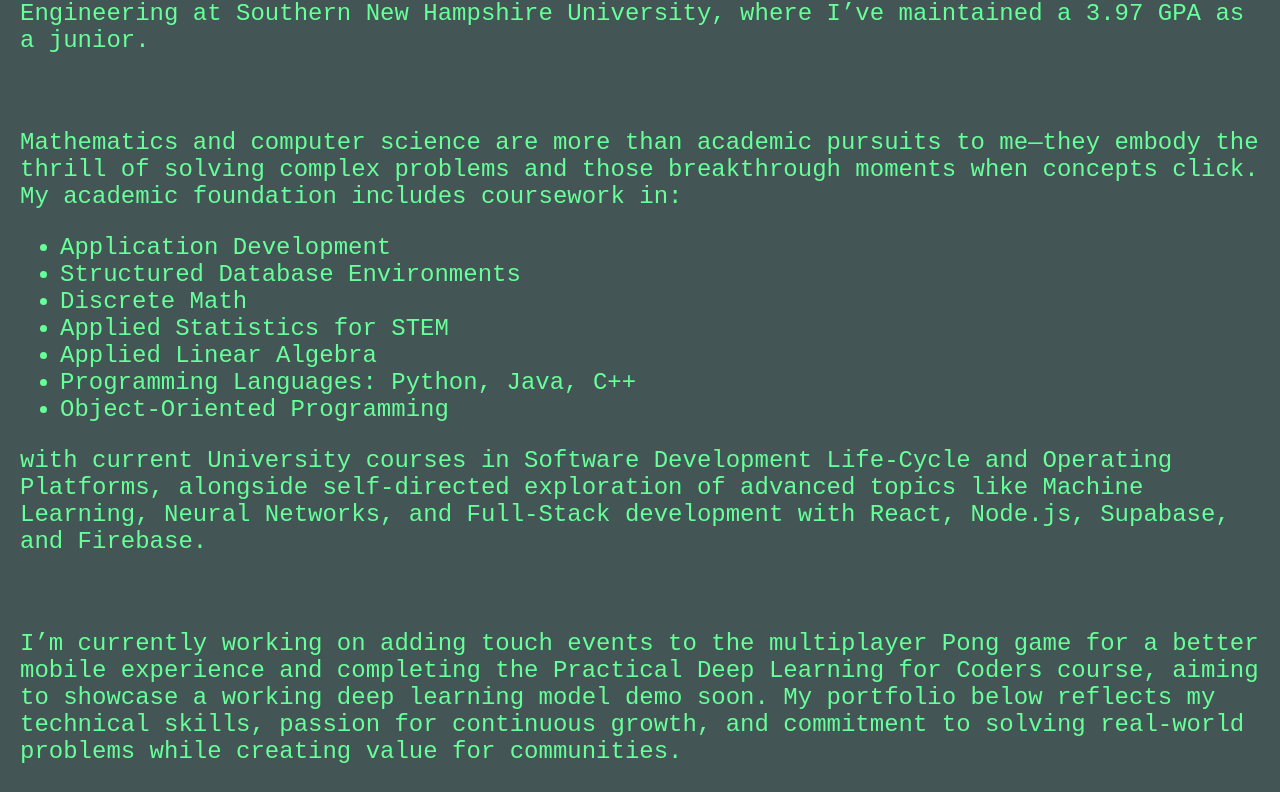
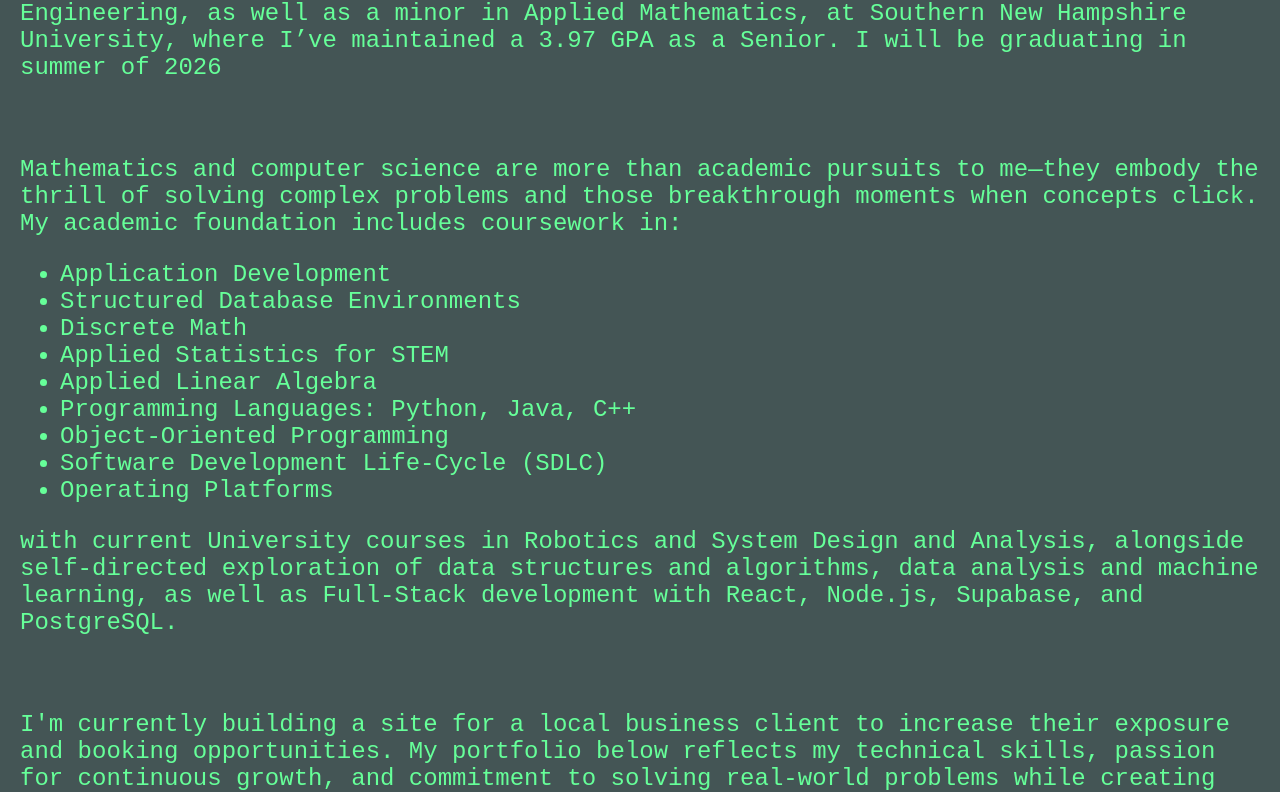
Before and after one commit to navesm/portfolio-pro, a React (Create React App) app: page / in a window 1280 px wide. Shown: the part 1255-2047 px from the top of the page. Built offline with nearby package versions, Linux system fonts and the light colour scheme; a web font is replaced by a local one.

Commit message:
updated about and projects

```diff
--- a/src/components/about/About.jsx
+++ b/src/components/about/About.jsx
@@ -8,7 +8,7 @@ function About() {
       <h3>At a glance</h3>
       <p>With eight years in supply chain operations, I’ve developed a proven ability to navigate fast-paced, high-production environments while managing competing priorities and solving problems proactively. My customer-facing roles taught me the importance of service and professionalism, skills I now bring to my transition into technology—a field I’ve grown deeply passionate about through my love for mathematics, problem-solving, and innovation.</p>
       <br></br>
-      <p>After a suggestion from someone close to me, I discovered programming and quickly became captivated by the blend of technology and the exciting mathematics behind it all. This passion drives me as I juggle full-time work, full-time school, and family, pursuing a Bachelor of Science in Computer Science with a concentration in Software Engineering at Southern New Hampshire University, where I’ve maintained a 3.97 GPA as a junior.</p>
+      <p>After a suggestion from someone close to me, I discovered programming and quickly became captivated by the blend of technology and the exciting mathematics behind it all. This passion drives me as I juggle full-time work, full-time school, and family, pursuing a Bachelor of Science in Computer Science with a concentration in Software Engineering, as well as a minor in Applied Mathematics, at Southern New Hampshire University, where I’ve maintained a 3.97 GPA as a Senior. I will be graduating in summer of 2026</p>
       <br></br>
       <p>Mathematics and computer science are more than academic pursuits to me—they embody the thrill of solving complex problems and those breakthrough moments when concepts click. My academic foundation includes coursework in:
         <br></br>
@@ -34,12 +34,18 @@ function About() {
           <li>
             Object-Oriented Programming
           </li>
+          <li>
+            Software Development Life-Cycle (SDLC)
+          </li>
+          <li>
+            Operating Platforms
+          </li>
         </ul>
-        with current University courses in Software Development Life-Cycle and Operating Platforms,
-        alongside self-directed exploration of advanced topics like Machine Learning, Neural Networks, and Full-Stack development with React, Node.js, Supabase, and Firebase.
+        with current University courses in Robotics and System Design and Analysis,
+        alongside self-directed exploration of data structures and algorithms, data analysis and machine learning, as well as Full-Stack development with React, Node.js, Supabase, and PostgreSQL.
       </p>
       <br></br>
-      <p>I’m currently working on adding touch events to the multiplayer Pong game for a better mobile experience and completing the Practical Deep Learning for Coders course, aiming to showcase a working deep learning model demo soon. My portfolio below reflects my technical skills, passion for continuous growth, and commitment to solving real-world problems while creating value for communities.
+      <p> I'm currently building a site for a local business client to increase their exposure and booking opportunities. My portfolio below reflects my technical skills, passion for continuous growth, and commitment to solving real-world problems while creating value for communities.
         <br></br>
         <br></br>
         Collaborating with bright minds on impactful challenges in software engineering and machine learning excites me, and I’m eager to contribute to innovative solutions that shape the future of technology.
--- a/src/components/projects/Projects.jsx
+++ b/src/components/projects/Projects.jsx
@@ -14,6 +14,8 @@ const Projects = () => {
     { title: 'Spock Rock', description: 'Play versus the computer in Rock, Paper, Scissors, Lizard, Spock!', link: 'https://navesm.github.io/spock-rock/', bgColor: '#049C67', imageUrl: spockRockImage }
   ];
   const dataProjects = [{ title: "Coming Soon", description: "Check back later" }];
+
+  const schoolProjects = [{ title: "Coming Soon", description: "Links incoming!", bgColor: "darkblue" }];
 
   return (
     <section className="projects">
@@ -58,6 +60,26 @@ const Projects = () => {
           </a>
         ))}
       </div>
+      <h3>University Projects and Artifacts</h3>
+      <div className="projects-grid">
+        {schoolProjects.map((project, index) => (
+          <a href={project.link}
+            target="_blank"
+            rel="noopener noreferrer"
+          >
+            <Card
+              className="project-card"
+              key={index}
+              title={project.title}
+              description={project.description}
+              link={project.link}
+              bgColor={project.bgColor}
+              textColor={project.textColor}
+              image={project.imageUrl}
+            />
+          </a>
+        ))}
+      </div>
     </section>
   );
 };
```
